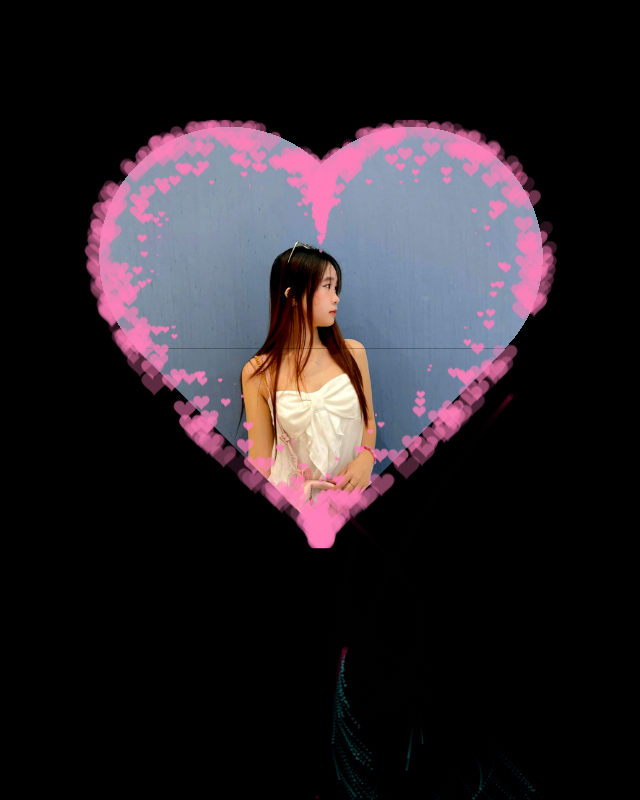
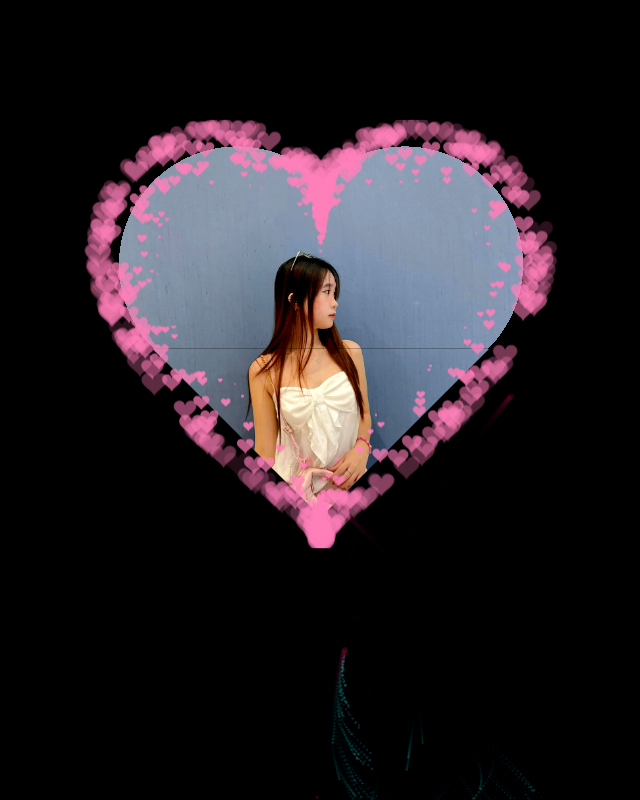
Before and after one commit to DoTuanLinhh/DoTuanLinhh.github.io, a plain HTML site: page index.html in a window 1280 px wide. Shown: the whole page, without its empty margins (319-959 px from the left). Drawn offline with nearby package versions, Linux system fonts and the light colour scheme.

Commit message:
Update main.css

```diff
--- a/main.css
+++ b/main.css
@@ -165,8 +165,8 @@ a:hover {
 
 img {
 
-  width: 450px ;
-  height: 450px;
+  width: 410px ;
+  height: 410px;
   aspect-ratio: 1;
   object-fit: cover;
   --_m: radial-gradient(#ffffff 69%, #ffffff00 0%) 84.5% fill/100%;
```
